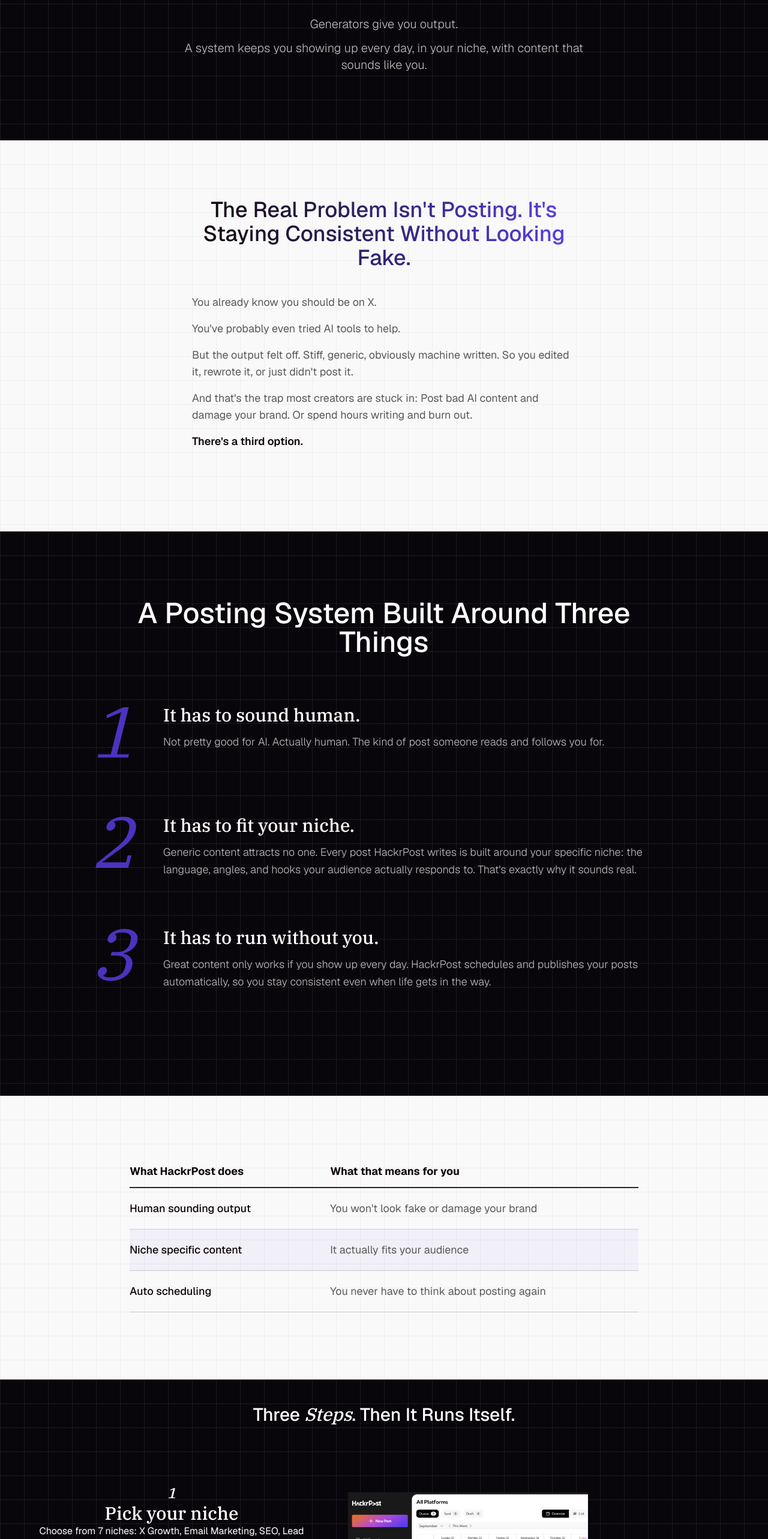
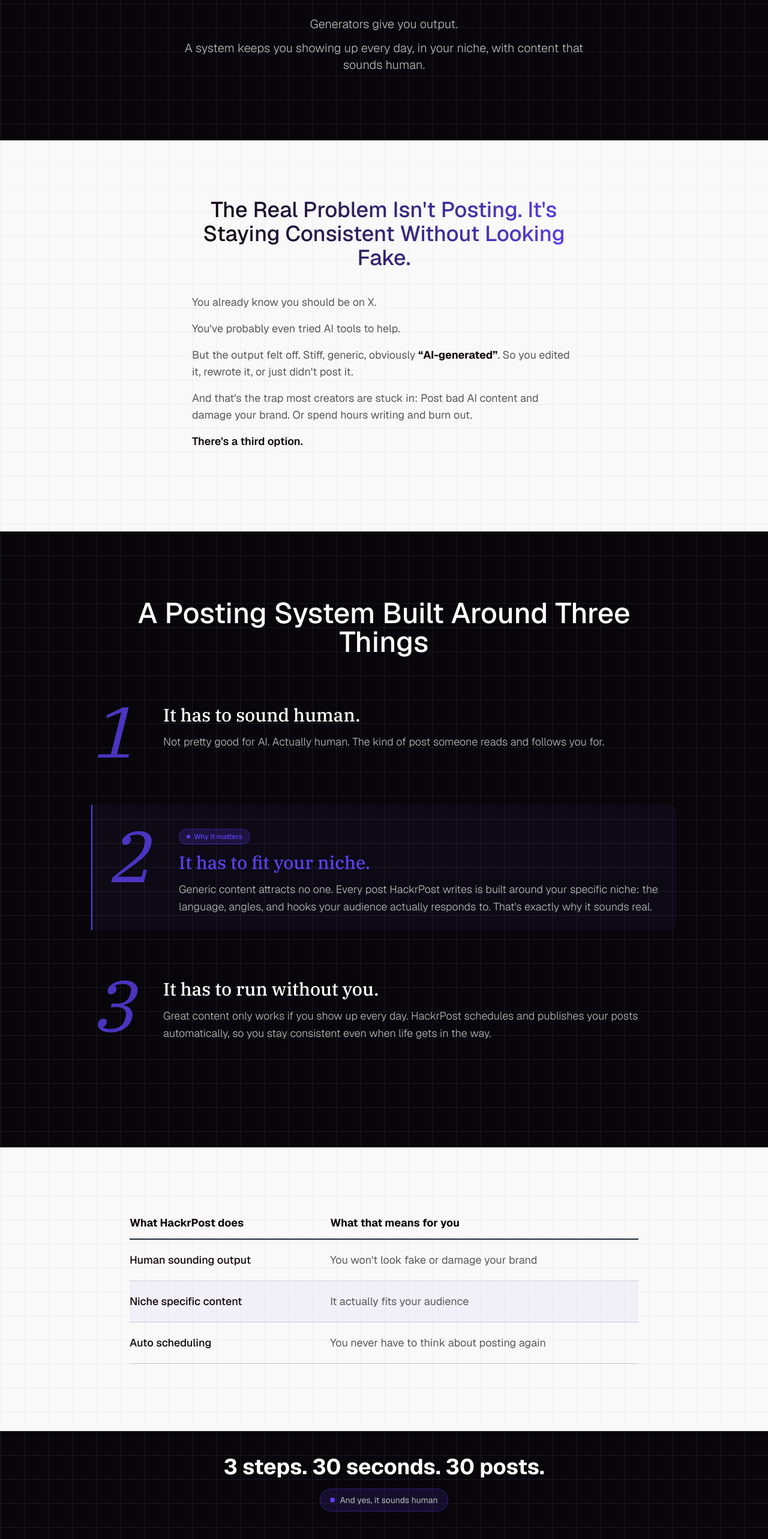
Before and after one commit to Jahswill-web-dev/BlogO-fullstack, a Next.js app: page /newlanding in a window 1280 px wide. Shown: the part 1018-3584 px from the top of the page at 60% size. Built offline with nearby package versions, Linux system fonts and the light colour scheme.

Commit message:
improved landing page copy and made mninor UI adjustments

```diff
--- a/src/components/newLandingPage/newLandingPage.tsx
+++ b/src/components/newLandingPage/newLandingPage.tsx
@@ -9,7 +9,6 @@
 import { SolutionSection } from "./sections/solutionSection";
 import { ValueTable } from "./sections/valueTable";
 import { IdentityShift } from "./sections/identityShift";
-import { ContrastCopy } from "./sections/contrastCopy";
 import Image from "next/image";
 
 export default function NewLandingPage() {
@@ -73,13 +72,6 @@
             >
                 <div className="max-w-7xl mx-auto h-full">
                     <IdentityShift />
-                </div>
-            </div>
-
-            {/* 8 — Contrast Copy */}
-            <div className="h-auto bg-[#10060A]">
-                <div className="max-w-7xl mx-auto px-6">
-                    <ContrastCopy />
                 </div>
             </div>
 
--- a/src/components/newLandingPage/sections/contrastBlock.tsx
+++ b/src/components/newLandingPage/sections/contrastBlock.tsx
@@ -13,7 +13,7 @@
             <div className="font-geist font-light text-lg sm:text-xl text-[#BABABA] max-w-2xl mx-auto space-y-3">
                 <p>Generators give you output.</p>
                 <p>
-                    A system keeps you showing up every day, in your niche, with content that sounds like you.
+                    A system keeps you showing up every day, in your niche, with content that sounds human.
                 </p>
             </div>
         </div>
--- a/src/components/newLandingPage/sections/howItWorks.tsx
+++ b/src/components/newLandingPage/sections/howItWorks.tsx
@@ -3,29 +3,47 @@
 export function HowItWorksStep({
     number,
     title,
-    description,
+    lead,
+    detail,
     imageSrc,
     imageAlt,
     reverse = false,
 }: {
     number: string;
     title: string;
-    description: React.ReactNode;
+    lead: string;
+    detail: string;
     imageSrc: string;
     imageAlt: string;
     reverse?: boolean;
 }) {
     return (
         <div
-            className={`flex flex-col-reverse md:flex-row items-center ${reverse ? "md:flex-row-reverse" : ""
-                }`}
+            className={`flex flex-col-reverse md:flex-row items-center gap-8 ${
+                reverse ? "md:flex-row-reverse" : ""
+            }`}
         >
             {/* Text */}
-            <div className="md:w-1/2 p-4 text-center max-w-[556px]">
-                <h3 className="italic font-medium font-ibm-plex-serif text-2xl">{number}</h3>
-                <h3 className="text-2xl md:text-3xl font-medium font-ibm-plex-serif">{title}</h3>
+            <div className="md:w-1/2 p-4 text-left max-w-[556px]">
+                {/* Step badge + title row */}
+                <div className="flex items-center gap-3 mb-4">
+                    <span className="inline-flex items-center justify-center w-9 h-9 rounded-full bg-[#5C3FED] text-white font-geist font-bold text-sm flex-shrink-0">
+                        {number}
+                    </span>
+                    <h3 className="font-ibm-plex-serif font-semibold text-2xl sm:text-3xl text-white">
+                        {title}
+                    </h3>
+                </div>
 
-                <div className="font-geist font-normal">{description}</div>
+                {/* Lead line */}
+                <p className="font-geist font-semibold text-white/90 text-base sm:text-lg mb-2">
+                    {lead}
+                </p>
+
+                {/* Supporting detail */}
+                <p className="font-geist font-light text-[#BABABA] text-sm sm:text-base leading-relaxed">
+                    {detail}
+                </p>
             </div>
 
             {/* Image */}
@@ -45,14 +63,25 @@
 export function HowItWorks() {
     return (
         <div className="h-full">
-            <h2 className="text-3xl text-white text-center font-geist font-medium">
-                Three <em className="italic font-ibm-plex-serif">Steps</em>. Then It Runs Itself.
+            {/* Heading */}
+            <h2 className="text-3xl sm:text-4xl text-white text-center font-geist font-bold">
+                3 steps. 30 seconds. 30 posts.
             </h2>
+
+            {/* "Sounds human" badge */}
+            <div className="flex justify-center mt-4 mb-14">
+                <span className="inline-flex items-center gap-2 px-4 py-2 rounded-full bg-[#5C3FED]/15 border border-[#5C3FED]/40 text-[#BABABA] font-geist text-sm">
+                    <span className="w-2 h-2 rounded-full bg-[#5C3FED] flex-shrink-0" />
+                    And yes, it sounds human
+                </span>
+            </div>
+
             <div className="text-white flex flex-col gap-4 justify-around h-full">
                 <HowItWorksStep
                     number="1"
                     title="Pick your niche"
-                    description="Choose from 7 niches: X Growth, Email Marketing, SEO, Lead Generation, Reddit Marketing, Sales Outreach, or Content Marketing. HackrPost knows what works in each one."
+                    lead="7 niches to choose from."
+                    detail="X Growth, Email Marketing, SEO, Lead Generation, Reddit Marketing, Sales Outreach, or Content Marketing. HackrPost knows what works in each one."
                     imageSrc="/images/frame1.png"
                     imageAlt="Frame 1"
                 />
@@ -60,7 +89,8 @@
                 <HowItWorksStep
                     number="2"
                     title="We write your posts"
-                    description="Every day, HackrPost generates fresh, niche specific posts written in a natural human tone. No editing required."
+                    lead="Fresh posts, every day."
+                    detail="HackrPost generates niche-specific content written in a natural human tone — no editing, no rewriting, no second-guessing."
                     imageSrc="/images/frame2.png"
                     imageAlt="Frame 2"
                     reverse
@@ -69,7 +99,8 @@
                 <HowItWorksStep
                     number="3"
                     title="We publish for you"
-                    description="Posts go live on your X account automatically, on your schedule. You stay visible. You stay consistent. You don't lift a finger."
+                    lead="Fully automatic publishing."
+                    detail="Posts go live on your X account on your schedule. You stay visible, stay consistent, and don't lift a finger."
                     imageSrc="/images/frame3.png"
                     imageAlt="Frame 3"
                 />
--- a/src/components/newLandingPage/sections/problemSection.tsx
+++ b/src/components/newLandingPage/sections/problemSection.tsx
@@ -9,8 +9,9 @@
                 <p>You already know you should be on X.</p>
                 <p>You've probably even tried AI tools to help.</p>
                 <p>
-                    But the output felt off. Stiff, generic, obviously machine written.
-                    So you edited it, rewrote it, or just didn't post it.
+                    But the output felt off. Stiff, generic, obviously{" "}
+                    <span className="font-bold text-[#10060A]">&ldquo;AI-generated&rdquo;</span>.
+                    So you edited it, rewrote it, or just didn&apos;t post it.
                 </p>
                 <p>
                     And that's the trap most creators are stuck in: Post bad AI content and damage your brand.
--- a/src/components/newLandingPage/sections/solutionSection.tsx
+++ b/src/components/newLandingPage/sections/solutionSection.tsx
@@ -2,18 +2,36 @@
     number,
     title,
     body,
+    highlight = false,
 }: {
     number: string;
     title: string;
     body: string;
+    highlight?: boolean;
 }) {
     return (
-        <div className="flex flex-col md:flex-row gap-6 items-start mb-16">
+        <div
+            className={`flex flex-col md:flex-row gap-6 items-start mb-16 ${
+                highlight
+                    ? "border-l-2 border-[#5C3FED] pl-6 bg-[#5C3FED]/5 rounded-r-xl py-6 pr-4"
+                    : ""
+            }`}
+        >
             <span className="font-ibm-plex-serif italic text-[80px] sm:text-[120px] leading-none text-[#5C3FED] opacity-80 w-24 flex-shrink-0">
                 {number}
             </span>
             <div className="flex flex-col gap-3 pt-4">
-                <h3 className="font-ibm-plex-serif font-medium text-2xl sm:text-3xl text-white">
+                {highlight && (
+                    <span className="inline-flex items-center gap-1.5 px-3 py-1 rounded-full bg-[#5C3FED]/20 border border-[#5C3FED]/40 text-[#5C3FED] text-xs font-geist font-medium w-fit">
+                        <span className="w-1.5 h-1.5 rounded-full bg-[#5C3FED]" />
+                        Why it matters
+                    </span>
+                )}
+                <h3
+                    className={`font-ibm-plex-serif font-medium text-2xl sm:text-3xl ${
+                        highlight ? "text-[#5C3FED]" : "text-white"
+                    }`}
+                >
                     {title}
                 </h3>
                 <p className="font-geist font-light text-[#BABABA] text-base sm:text-lg leading-relaxed">
@@ -39,6 +57,7 @@
                 number="2"
                 title="It has to fit your niche."
                 body="Generic content attracts no one. Every post HackrPost writes is built around your specific niche: the language, angles, and hooks your audience actually responds to. That's exactly why it sounds real."
+                highlight
             />
             <SolutionItem
                 number="3"
```
